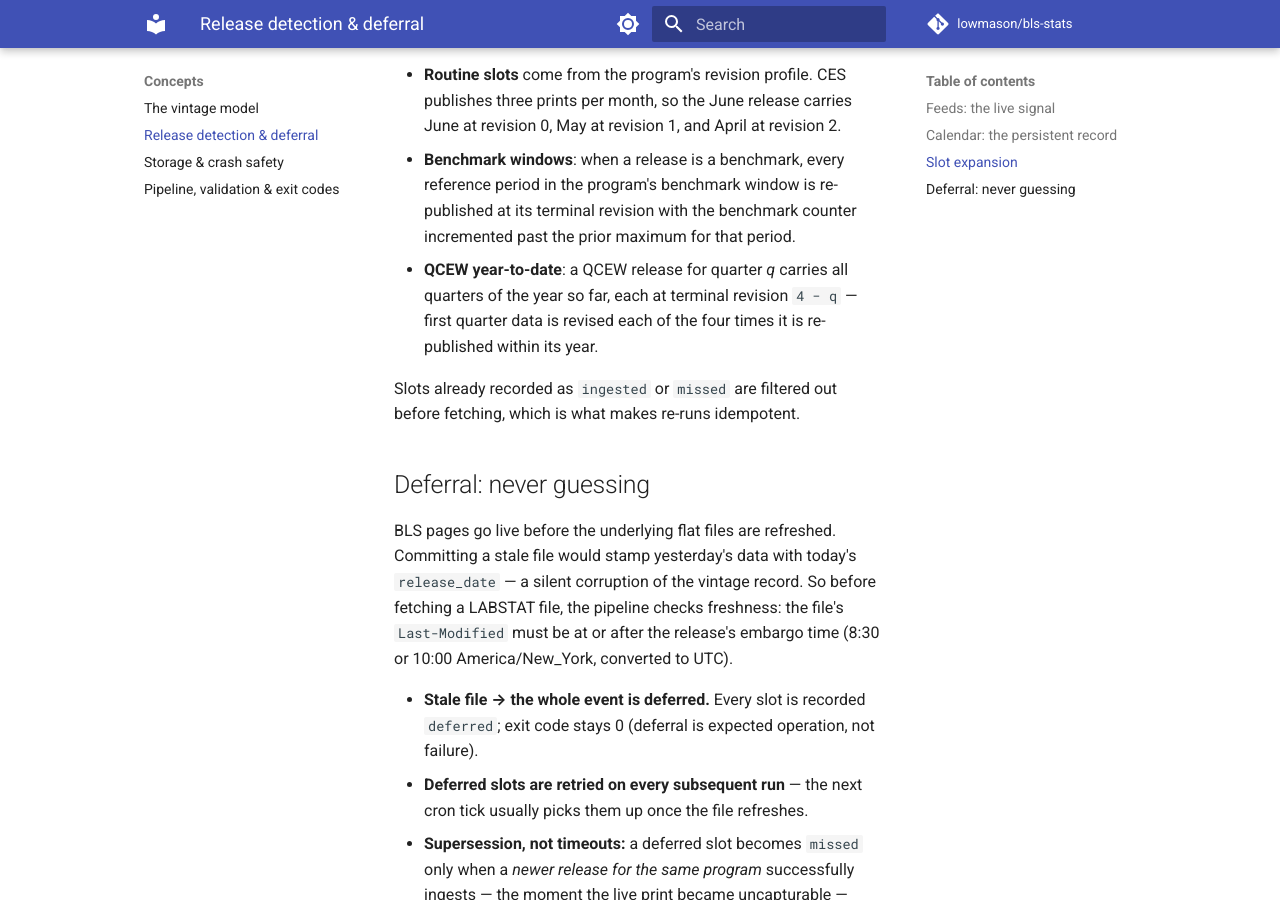
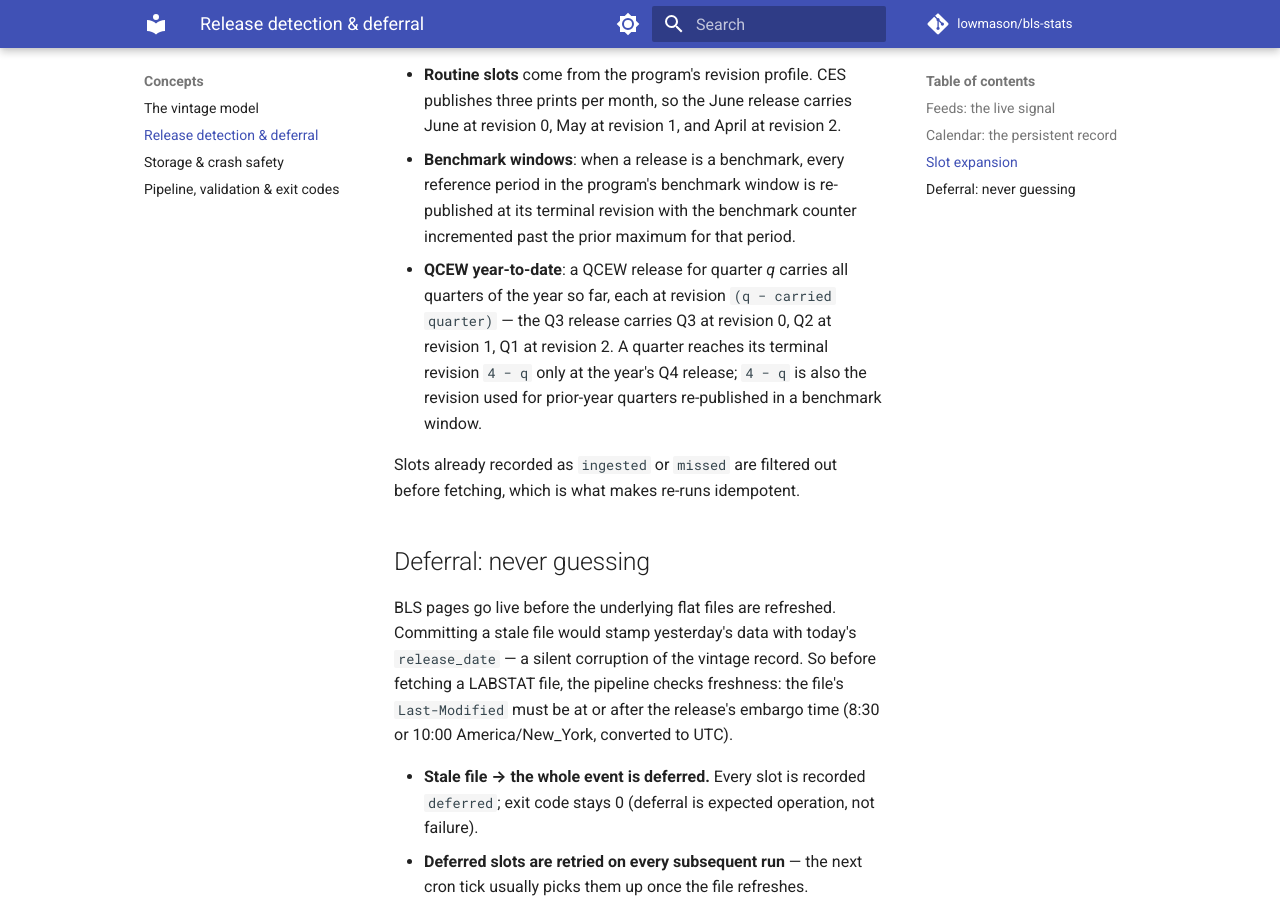
Before and after one commit to lowmason/bls-stats, an MkDocs documentation site: the page built from docs/concepts/release-detection.md, in a window 1280 px wide and 900 px high, scrolled down 1296 px. Built offline with MkDocs 1.6.1 and Material for MkDocs 9.7.7, drawn with Linux system fonts in a browser that asks for light colours; comment, search, counter and statistics services are not loaded.

Commit message:
docs: correct QCEW revision formula, doctor probes, calendar-build docstring (C-11, C-12, C-24)
Co-Authored-By: Claude Fable 5 <noreply@anthropic.com>

```diff
--- a/docs/concepts/release-detection.md
+++ b/docs/concepts/release-detection.md
@@ -41,8 +41,10 @@ set of **slots** — `(ref_date, revision, benchmark)` prints — it carries:
   benchmark window is re-published at its terminal revision with the benchmark counter
   incremented past the prior maximum for that period.
 - **QCEW year-to-date**: a QCEW release for quarter *q* carries all quarters of the year so far,
-  each at terminal revision `4 − q` — first quarter data is revised each of the four times it is
-  re-published within its year.
+  each at revision `(q − carried quarter)` — the Q3 release carries Q3 at revision 0, Q2 at
+  revision 1, Q1 at revision 2. A quarter reaches its terminal revision `4 − q` only at the
+  year's Q4 release; `4 − q` is also the revision used for prior-year quarters re-published in a
+  benchmark window.
 
 Slots already recorded as `ingested` or `missed` are filtered out before fetching, which is what
 makes re-runs idempotent.
```
Also changed, not shown: docs/cli.md (+2 -2 lines), 1 other file.
